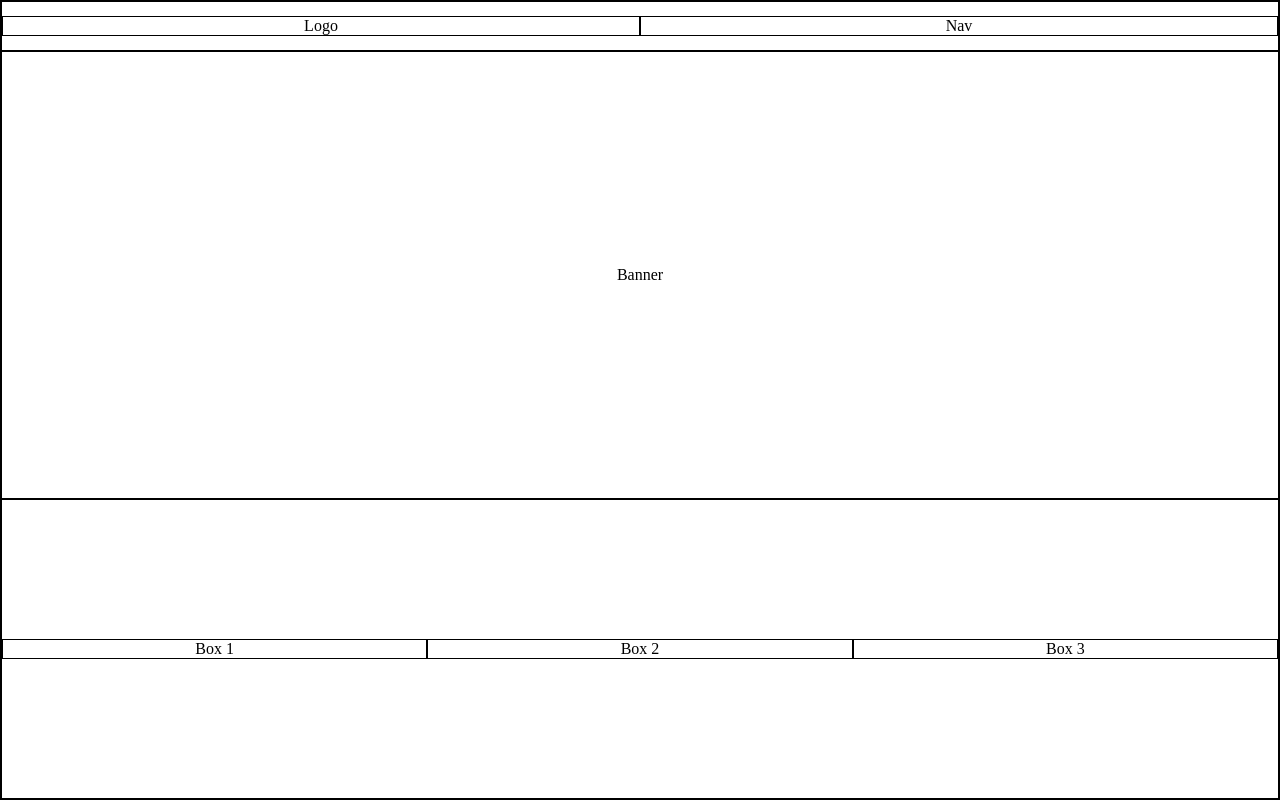
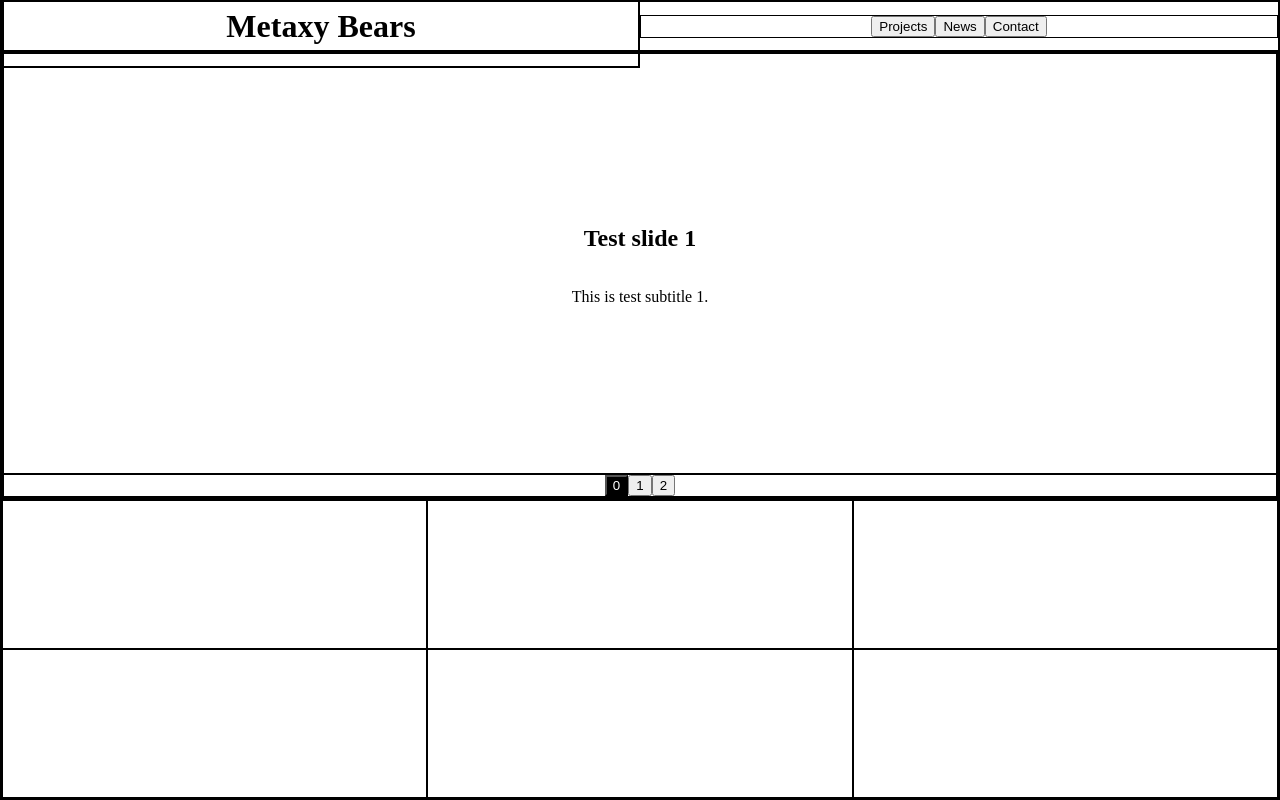
Before and after one commit to asseternity/studio-website, a React (Vite) app: page / in a window 1280 px wide. Built offline with nearby package versions, Linux system fonts and the light colour scheme.

Commit message:
feat: proceed work on the website layout, init carousel

```diff
--- a/index.html
+++ b/index.html
@@ -4,7 +4,7 @@
     <meta charset="UTF-8" />
     <link rel="icon" type="image/svg+xml" href="" />
     <meta name="viewport" content="width=device-width, initial-scale=1.0" />
-    <title>Vite + React</title>
+    <title>Metaxy Bears | Game Studio</title>
   </head>
   <body>
     <div id="root"></div>
--- a/src/App.jsx
+++ b/src/App.jsx
@@ -1,15 +1,34 @@
+import Nav from './components/nav';
+import Logo from './components/logo';
+import Recent from './components/recent';
+import InfoCards from './components/infocards';
+import Gallery from './components/gallery';
+import Carousel from './components/carousel';
+
 function App() {
   return (
     <>
       <div className="header">
-        <div className="logo">Logo</div>
-        <div className="nav">Nav</div>
+        <div className="logo">
+          <Logo />
+        </div>
+        <div className="nav">
+          <Nav />
+        </div>
       </div>
-      <div className="banner">Banner</div>
+      <div className="banner">
+        <Carousel />
+      </div>
       <div className="boxes">
-        <div className="box1">Box 1</div>
-        <div className="box2">Box 2</div>
-        <div className="box3">Box 3</div>
+        <div className="box box1">
+          <Gallery />
+        </div>
+        <div className="box box2">
+          <Recent />
+        </div>
+        <div className="box box3">
+          <InfoCards />
+        </div>
       </div>
     </>
   );
--- /dev/null
+++ b/src/components/carousel.jsx
@@ -0,0 +1,39 @@
+import { useState } from 'react';
+
+export default function Carousel() {
+  const [slide, setSlide] = useState(0);
+
+  const testSlides = [
+    {
+      title: 'Test slide 1',
+      subtitle: 'This is test subtitle 1.',
+    },
+    {
+      title: 'Test slide 2',
+      subtitle: 'This is test subtitle 2.',
+    },
+    {
+      title: 'Test slide 3',
+      subtitle: 'This is test subtitle 3.',
+    },
+  ];
+  return (
+    <div className="carousel_content">
+      <div className="carousel_slide">
+        <h2>{testSlides[slide].title}</h2>
+        <p>{testSlides[slide].subtitle}</p>
+      </div>
+      <div className="carousel_buttons">
+        {testSlides.map((slideObject, index) => (
+          <button
+            key={index}
+            className={index == slide ? 'active' : ''}
+            onClick={() => setSlide(index)}
+          >
+            {index}
+          </button>
+        ))}
+      </div>
+    </div>
+  );
+}
--- /dev/null
+++ b/src/components/gallery.jsx
@@ -0,0 +1,4 @@
+export default function Gallery()
+{
+    return <div></div>
+}
--- /dev/null
+++ b/src/components/infocards.jsx
@@ -0,0 +1,4 @@
+export default function InfoCards()
+{
+    return <div></div>
+}
--- /dev/null
+++ b/src/components/logo.jsx
@@ -0,0 +1,7 @@
+export default function Logo() {
+  return (
+    <div>
+      <h1>Metaxy Bears</h1>
+    </div>
+  );
+}
--- /dev/null
+++ b/src/components/nav.jsx
@@ -0,0 +1,9 @@
+export default function Nav() {
+  return (
+    <>
+      <button>Projects</button>
+      <button>News</button>
+      <button>Contact</button>
+    </>
+  );
+}
--- /dev/null
+++ b/src/components/recent.jsx
@@ -0,0 +1,4 @@
+export default function Recent()
+{
+    return <div></div>
+}
--- a/src/index.css
+++ b/src/index.css
@@ -1,3 +1,5 @@
+/* GENERAL */
+
 #root,
 .root,
 html,
@@ -41,3 +43,25 @@ div {
 .boxes {
   height: 300px;
 }
+
+.box {
+  height: 100%;
+}
+
+/* CAROUSEL */
+.carousel_content {
+  display: flex;
+  flex-direction: column;
+  height: 100%;
+}
+
+.carousel_slide {
+  flex-grow: 1;
+  display: flex;
+  flex-direction: column;
+}
+
+.carousel_buttons .active {
+  color: white;
+  background-color: black;
+}
```
